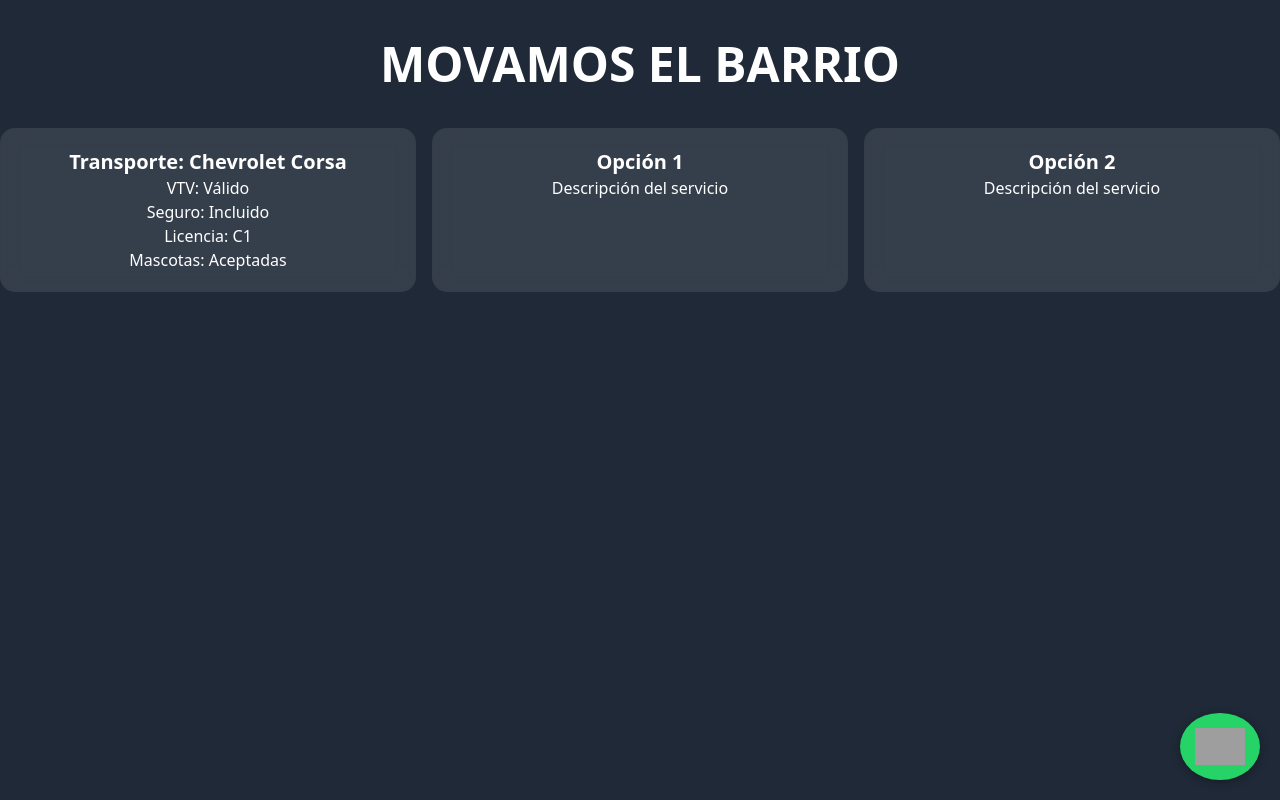
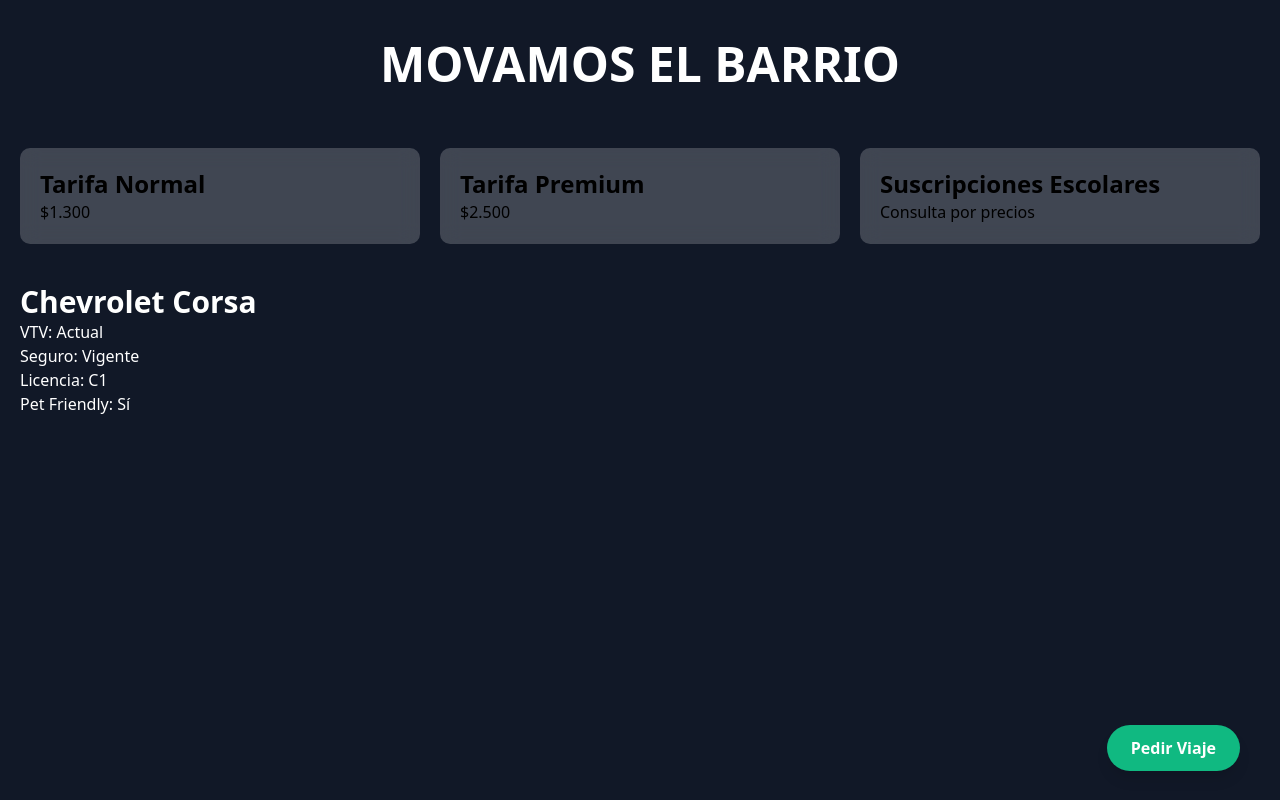
Before and after one commit to viktor-2310/victor.github.io, a plain HTML site: page index.html in a window 1280 px wide. Drawn offline with nearby package versions, Linux system fonts and the light colour scheme; grey boxes are pictures that could not be loaded.

Commit message:
Update index.html with Ayres Móvil website code for dark mode

```diff
--- a/index.html
+++ b/index.html
@@ -1,52 +1,60 @@
 <!DOCTYPE html>
-<html lang="es">
+<html lang="en">
 <head>
     <meta charset="UTF-8">
     <meta name="viewport" content="width=device-width, initial-scale=1.0">
-    <title>MOVAMOS EL BARRIO</title>
     <link href="https://cdn.jsdelivr.net/npm/tailwindcss@2.2.19/dist/tailwind.min.css" rel="stylesheet">
-    <link rel="stylesheet" href="https://cdnjs.cloudflare.com/ajax/libs/aos/2.3.1/aos.css" />
+    <link href="https://cdnjs.cloudflare.com/ajax/libs/aos/2.3.1/aos.css" rel="stylesheet">
+    <title>Ayres Móvil</title>
     <style>
         body {
-            background-color: #1a202c;
-            color: #ffffff;
+            background-color: #111827; /* Dark background */
         }
         .glass {
+            background: rgba(255, 255, 255, 0.2);
             backdrop-filter: blur(10px);
-            background: rgba(255, 255, 255, 0.1);
-            border-radius: 15px;
-            padding: 20px;
-        }
-        .whatsapp-btn {
-            position: fixed;
-            bottom: 20px;
-            right: 20px;
-            background-color: #25D366;
-            border-radius: 50%;
-            padding: 15px;
-            box-shadow: 0 2px 10px rgba(0, 0, 0, 0.3);
+            border-radius: 10px;
         }
     </style>
 </head>
-<body class="bg-gray-800 text-white">
-    <div class="container mx-auto text-center py-10">
-        <h1 class="text-5xl font-bold" data-aos="fade-up">MOVAMOS EL BARRIO</h1>
-        <div class="grid grid-cols-1 md:grid-cols-3 gap-4 mt-10">
-            <div class="glass p-5" data-aos="fade-up"><h2 class="text-xl font-semibold">Transporte: Chevrolet Corsa</h2>
-            <p>VTV: Válido</p>
-            <p>Seguro: Incluido</p>
-            <p>Licencia: C1</p>
-            <p>Mascotas: Aceptadas</p>
+<body>
+    <header class="text-center p-10">
+        <h1 class="text-5xl font-bold text-white" data-aos="fade-up">MOVAMOS EL BARRIO</h1>
+    </header>
+
+    <main class="container mx-auto p-5">
+        <section class="grid grid-cols-1 md:grid-cols-3 gap-5">
+            <div class="glass p-5" data-aos="fade-up" data-aos-delay="100">
+                <h2 class="text-2xl font-bold">Tarifa Normal</h2>
+                <p>$1.300</p>
             </div>
-            <div class="glass p-5" data-aos="fade-up"><h2 class="text-xl font-semibold">Opción 1</h2>
-            <p>Descripción del servicio</p></div>
-            <div class="glass p-5" data-aos="fade-up"><h2 class="text-xl font-semibold">Opción 2</h2>
-            <p>Descripción del servicio</p></div>
+            <div class="glass p-5" data-aos="fade-up" data-aos-delay="200">
+                <h2 class="text-2xl font-bold">Tarifa Premium</h2>
+                <p>$2.500</p>
+            </div>
+            <div class="glass p-5" data-aos="fade-up" data-aos-delay="300">
+                <h2 class="text-2xl font-bold">Suscripciones Escolares</h2>
+                <p>Consulta por precios</p>
+            </div>
+        </section>
+
+        <section class="mt-10 text-white" data-aos="fade-up">
+            <h2 class="text-3xl font-bold">Chevrolet Corsa</h2>
+            <ul>
+                <li>VTV: Actual</li>
+                <li>Seguro: Vigente</li>
+                <li>Licencia: C1</li>
+                <li>Pet Friendly: Sí</li>
+            </ul>
+        </section>
+
+        <div class="fixed bottom-10 right-10">
+            <a href="https://wa.me/your-number" class="bg-green-500 text-white font-bold py-3 px-6 rounded-full shadow-lg">
+                Pedir Viaje
+            </a>
         </div>
-        <a href="https://wa.me/123456789" class="whatsapp-btn" title="Contactar por WhatsApp">
-            <img src="https://upload.wikimedia.org/wikipedia/commons/6/6b/WhatsApp.svg" alt="WhatsApp" width="50" />
-        </a>
-    </div>
+    </main>
+
     <script src="https://cdnjs.cloudflare.com/ajax/libs/aos/2.3.1/aos.js"></script>
     <script>
         AOS.init();
```
